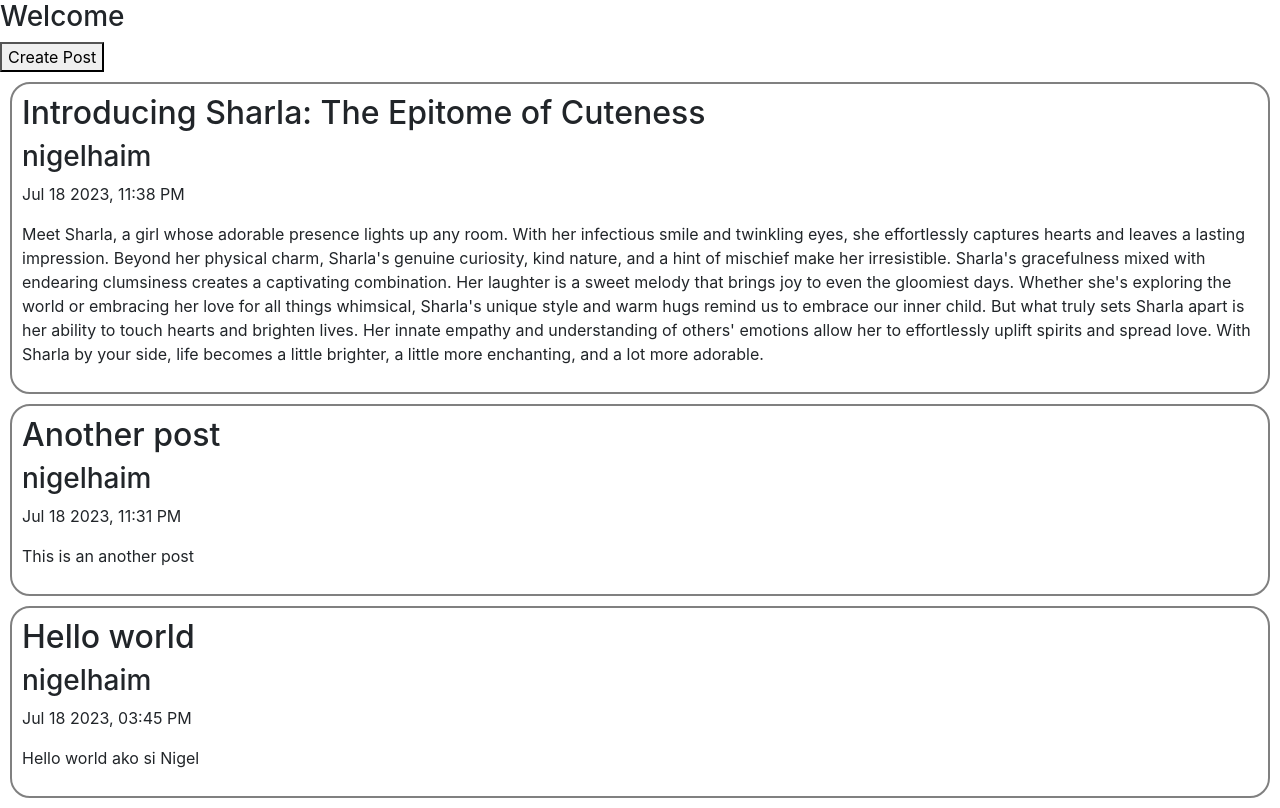
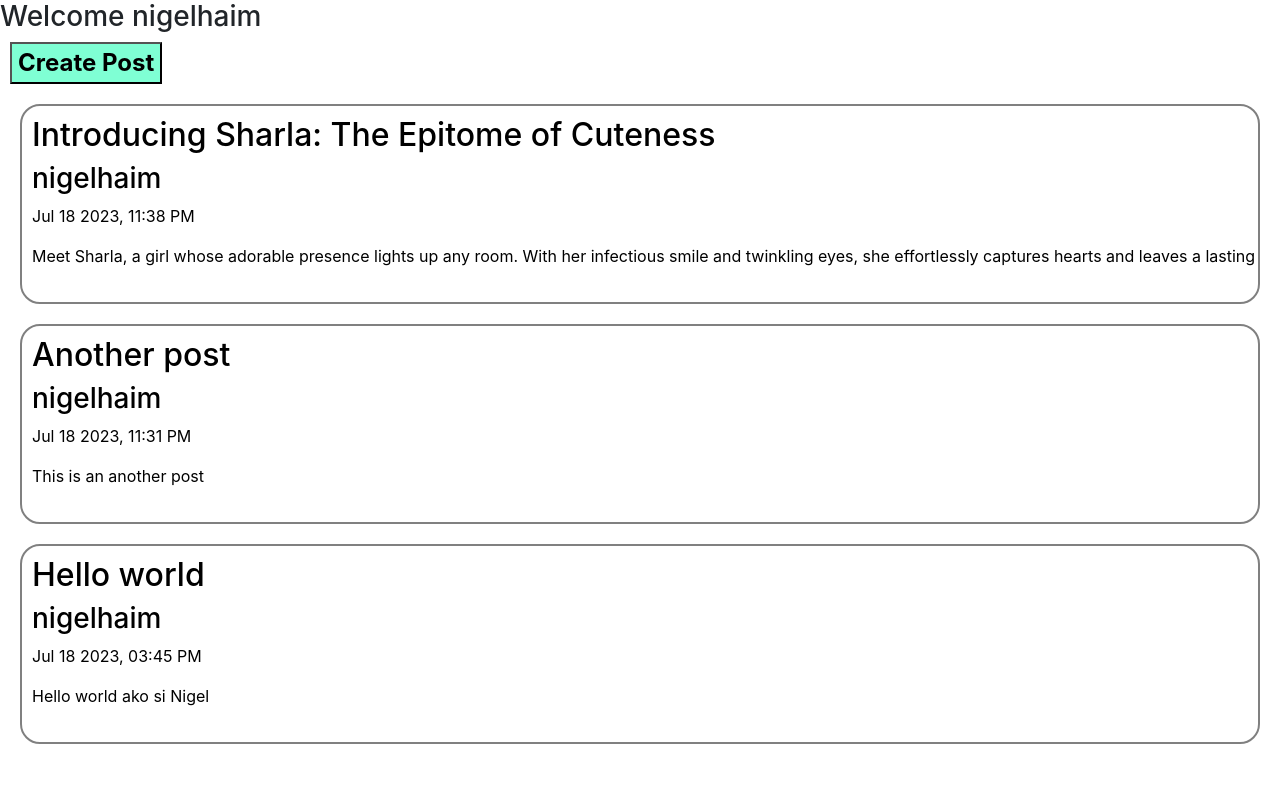
Before and after one commit to nigelhaim/TomasinoWeb, a Django app: page /post in a window 1280 px wide. Shown: the part 71-879 px from the top of the page. After the commit the page ends 815 px from the top, so only its background shows below. Run offline with Django 4.2, Linux system fonts and the light colour scheme; a user stored in the database is signed in; data comes from the database, SQL or seed files in the repository; both versions use the stored data as it was after the commit; some libraries are stand-ins or nearby versions.

```diff
--- a/TomasinowebExam/PerspectiveCub/static/PerspectiveCub/index_styles.css
+++ b/TomasinowebExam/PerspectiveCub/static/PerspectiveCub/index_styles.css
@@ -12,8 +12,28 @@
   height:300px;
 }
 #a_post{
-  margin:10px;
+  margin:20px;
   padding:10px;
+  height:200px;
+  overflow:hidden;
   border: 2px solid gray;
+  white-space: nowrap;
   border-radius:20px;
+  text-overflow:ellipsis;
 }
+#view_post{
+  color: black;
+  text-decoration:none;
+}
+#a_post:hover{
+  border:2px solid blue;
+  box-shadow:10px 10px 5px black;
+}
+#create_post_button{
+  background-color:aquamarine;
+  color:black;
+  font-weight:bold;
+  position:relative;
+  left:10px;
+  font-size:24px;
+}
--- a/TomasinowebExam/PerspectiveCub/static/PerspectiveCub/posts.js
+++ b/TomasinowebExam/PerspectiveCub/static/PerspectiveCub/posts.js
@@ -23,42 +23,41 @@ function display_post() {
   .then(response => response.json())
   .then(posts => {
     console.log(posts);
-    posts.forEach((post) => {
+  posts.forEach((post) => {
       console.log();
-      var profile_link = post.profileid;
+      var profile_link = (post.post_id);
       var username = document.createTextNode(post.profile);
       var title = document.createTextNode(post.title);
       var content = document.createTextNode(post.content);
       var timestamp = document.createTextNode(post.timestamp);
 
       const a_post = document.createElement('div');
-      const profile = document.createElement('a');
+      const view_post = document.createElement('a');
       const post_title = document.createElement('h2');
       const name = document.createElement('h3');
       const date_time = document.createElement('p');
       const post_content = document.createElement('p');
 
       a_post.setAttribute('id', 'a_post');
-      profile.setAttribute('id', 'profile');
+      view_post.setAttribute('id', 'view_post');
       post_title.setAttribute('id', 'title');
       name.setAttribute('id', 'name');
       date_time.setAttribute('id', 'date_time');
       post_content.setAttribute('id', 'post_content');
 
       name.appendChild(username);
-      post_title.appendChild(title);
-      profile.appendChild(name);
+      view_post.appendChild(a_post);
       date_time.appendChild(timestamp);
       post_content.appendChild(content);
-      profile.appendChild(name);
-      profile.href = profile_link;
+      view_post.href = profile_link;
 
       a_post.appendChild(post_title);
       a_post.appendChild(name);
       a_post.appendChild(date_time);
       a_post.appendChild(post_content);
 
-      document.querySelector('#show-posts').append(a_post);
+      post_title.appendChild(title);
+      document.querySelector('#show-posts').append(view_post);
     })
   })
 }
--- a/TomasinowebExam/PerspectiveCub/templates/PerspectiveCub/index.html
+++ b/TomasinowebExam/PerspectiveCub/templates/PerspectiveCub/index.html
@@ -5,10 +5,11 @@
 {% endblock %}
 {% block body %}
 {% if user.is_authenticated %}
-<h3>Welcome {{ username }}</h3>
+<h3>Welcome {{ user }}</h3>
 <div id="create_post">
   <form action="post" method="POST">
     {% csrf_token %}
+    <h2>Create post</h2>
     <input type="text" name="title" placeholder="Title" class="title-input"><br>
     <textarea type="text" name="content" placeholder="Content" class="content-input"></textarea><br>
     <input id="post-button" type="submit" class="btn btn-primary" value="Post">
--- a/TomasinowebExam/PerspectiveCub/urls.py
+++ b/TomasinowebExam/PerspectiveCub/urls.py
@@ -7,4 +7,5 @@ urlpatterns = [
     path("signup", views.signup_view, name="signup"),
     path("post", views.c_post, name="post"),
     path("get_posts", views.get_posts, name="get_posts"),
+    path("<int:post_id>", views.view_post, name="view_post"),
 ]
--- a/TomasinowebExam/PerspectiveCub/views.py
+++ b/TomasinowebExam/PerspectiveCub/views.py
@@ -72,3 +72,14 @@ def get_posts(request):
     nposts = posts.objects.all()
     nposts = nposts.order_by("-timestamp").all()
     return JsonResponse([post.serialize() for post in nposts], safe=False,)
+
+def view_post(request, post_id):
+    v_post = posts.objects.get(pk=post_id)
+    author = v_post.profile.user
+    return render(request, "PerspectiveCub/view_post.html",{
+        "post" : v_post,
+        "title" : v_post.title,
+        "content" : v_post.content,
+        "timestamp" : v_post.timestamp.strftime("%b %d %Y, %I:%M %p"),
+        "author" : author.username
+        })
```
Also changed, not shown: TomasinowebExam/PerspectiveCub/static/PerspectiveCub/viewPost_styles.css (added, +13 -0 lines), TomasinowebExam/PerspectiveCub/static/PerspectiveCub/view_post.js (added, +17 -0 lines), TomasinowebExam/PerspectiveCub/templates/PerspectiveCub/view_post.html (added, +23 -0 lines), TomasinowebExam/db.sqlite3.
